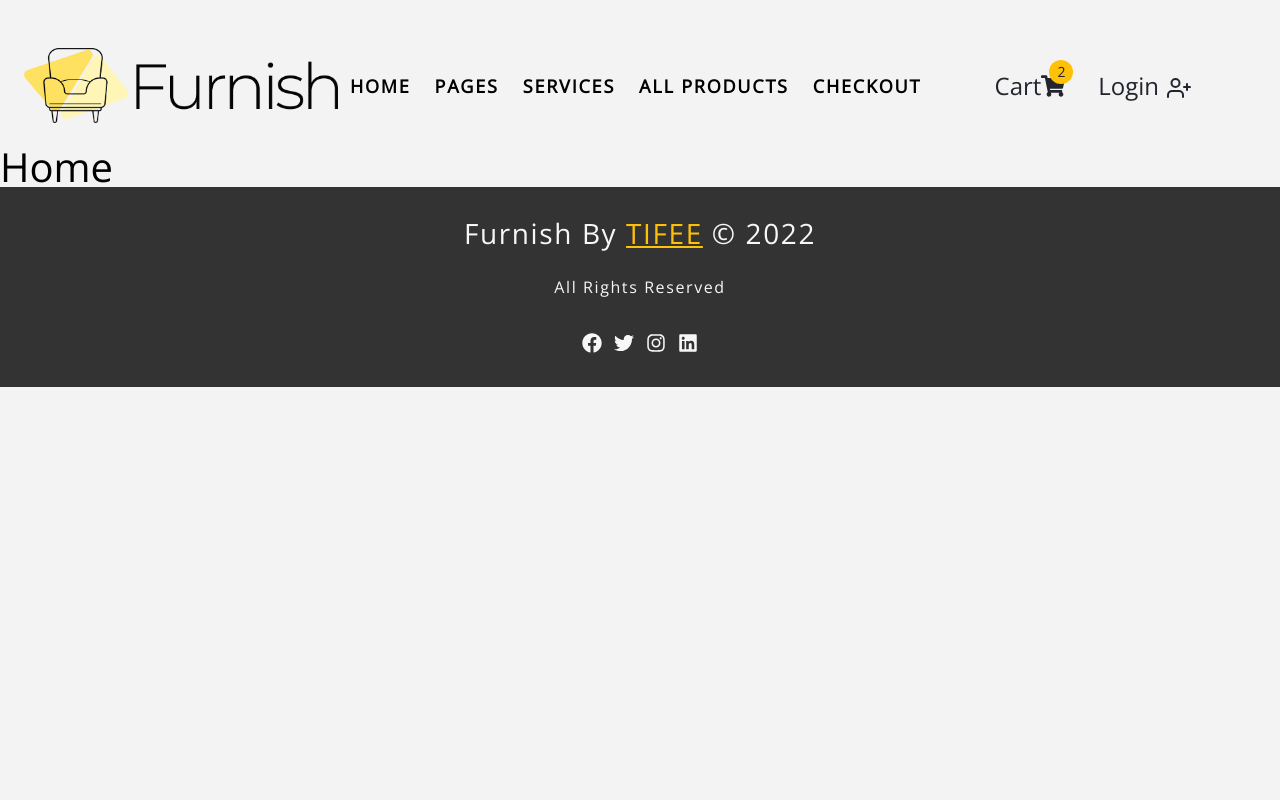
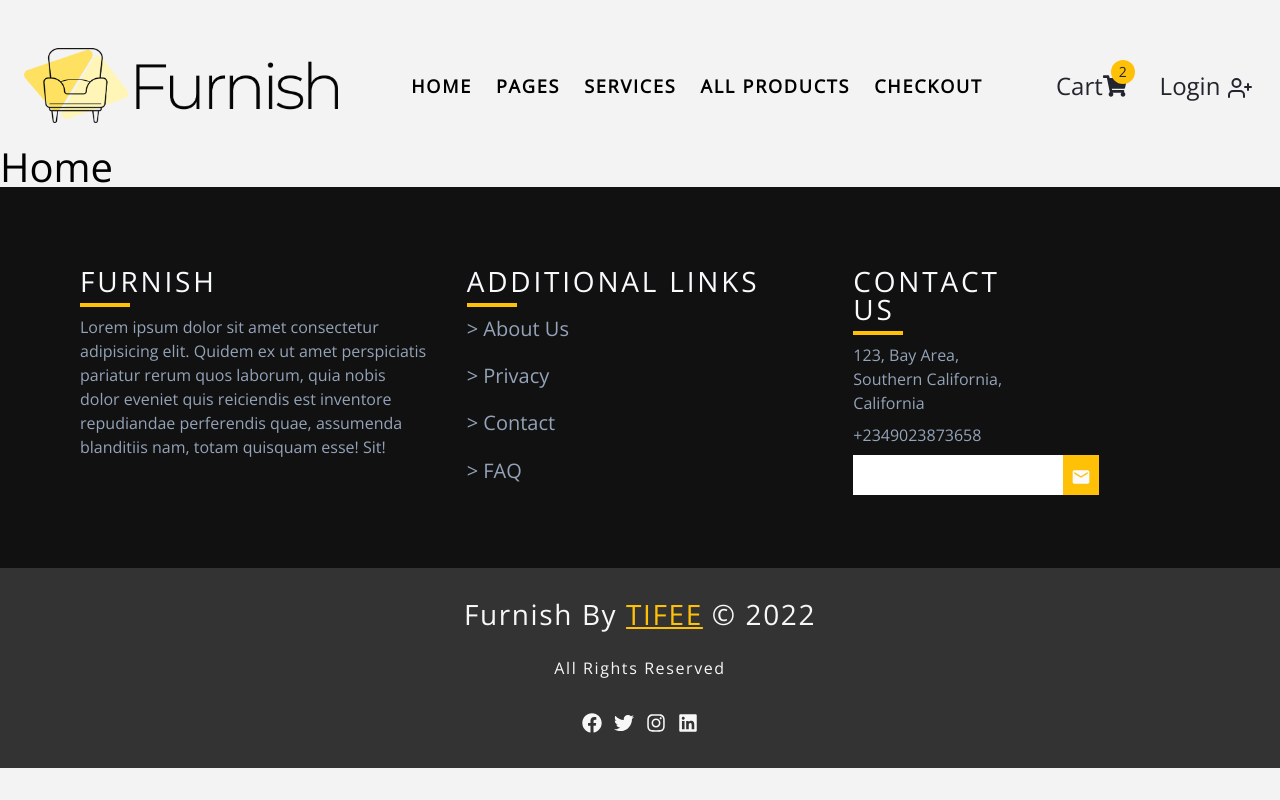
Before and after one commit to Tifee1/furnish-store, a React (Vite) app: page / in a window 1280 px wide. Built offline with nearby package versions, Linux system fonts and the light colour scheme.

Commit message:
feat: added footer

```diff
--- a/src/App.jsx
+++ b/src/App.jsx
@@ -17,20 +17,20 @@ import {
 } from './pages'
 
 const App = () => {
-  const { closeSubmenu } = useAppContext()
+  // const { closeSubmenu } = useAppContext()
 
-  const removeSubmenu = (e) => {
-    if (!e.target.classList.contains('page-nav')) {
-      closeSubmenu()
-    }
-    if (!e.target.classList.contains('show')) {
-      closeSubmenu()
-    }
-  }
+  // const removeSubmenu = (e) => {
+  //   if (!e.target.classList.contains('page-nav')) {
+  //     closeSubmenu()
+  //   }
+  //   if (!e.target.classList.contains('show')) {
+  //     closeSubmenu()
+  //   }
+  // }
 
   return (
     <BrowserRouter>
-      <main onMouseOver={removeSubmenu}>
+      {/* <main onMouseOver={removeSubmenu}> */}
       <Navbar />
       <Sidebar />
       {/* <Submenu /> */}
@@ -49,7 +49,7 @@ const App = () => {
         <Route path='*' element={<Error />} />
       </Routes>
       <Footer />
-      </main>
+      {/* </main> */}
     </BrowserRouter>
   )
 }
--- a/src/components/Footer.jsx
+++ b/src/components/Footer.jsx
@@ -1,8 +1,70 @@
 import { FaFacebook, FaInstagram, FaLinkedin, FaTwitter } from 'react-icons/fa'
+import { MdEmail } from 'react-icons/md'
+
+import { Link } from 'react-router-dom'
 
 const Footer = () => {
   return (
-    <footer className='bg-[#333333] py-8 text-center text-grey tracking-widest'>
+    <footer>
+      <div className='bg-[#111111] text-slate-50'>
+        <section className='w-[90vw] max-w-[500px] tm:max-w-6xl mx-auto  px-4 pt-20 grid tm:grid-cols-3 gap-10'>
+          <article className='pb-16'>
+            <h3 className='uppercase tracking-widest pb-2'>furnish</h3>
+            <div className='bg-yel h-1 w-[50px]'></div>
+            <p className='text-slate-400 pt-2'>
+              Lorem ipsum dolor sit amet consectetur adipisicing elit. Quidem ex
+              ut amet perspiciatis pariatur rerum quos laborum, quia nobis dolor
+              eveniet quis reiciendis est inventore repudiandae perferendis
+              quae, assumenda blanditiis nam, totam quisquam esse! Sit!
+            </p>
+          </article>
+          <article className='pb-16'>
+            <h3 className='uppercase tracking-widest pb-2'>additional links</h3>
+            <div className='bg-yel h-1 w-[50px]'></div>
+            <ul className='text-slate-400 pt-2 capitalize text-xl'>
+              <li className='trans hover:text-yel pb-[1.2rem]'>
+                &gt; <Link to='/about'>about us</Link>
+              </li>
+              <li className='trans hover:text-yel pb-[1.2rem]'>
+                &gt; <Link to='/privacy'>privacy</Link>
+              </li>
+              <li className='trans hover:text-yel pb-[1.2rem]'>
+                &gt; <Link to='/contact'>contact</Link>
+              </li>
+              <li className='trans hover:text-yel pb-[1.2rem]'>
+                &gt; <Link to='/faq'>FAQ</Link>
+              </li>
+            </ul>
+          </article>
+          <article className='pb-16 w-1/2 max-w-[300px]'>
+            <h3 className='uppercase tracking-widest pb-2'>contact us</h3>
+            <div className='bg-yel h-1 w-[50px]'></div>
+            <p className='text-slate-400 pt-2'>
+              {' '}
+              123, Bay Area, Southern California, California
+            </p>
+            <p className='text-slate-400 pt-2'>+2349023873658</p>
+            <form
+              action='https://formspree.io/f/mgeqpbny'
+              method='POST'
+              className='grid grid-cols-[1fr_auto] pt-2'
+            >
+              <input
+                type='email'
+                name='email'
+                className='px-1 py-2 text-pry-500'
+              />
+
+              <button type='submit' className='bg-yel px-2 text-xl'>
+                <MdEmail />
+              </button>
+            </form>
+          </article>
+        </section>
+      </div>
+
+      {/* copyright */}
+      <section className='bg-[#333333] py-8 text-center text-grey tracking-widest'>
         <h3>
           Furnish by{' '}
           <a href='https://github.com/tifee1' className='text-yel underline'>
@@ -24,10 +86,14 @@ const Footer = () => {
           >
             <FaInstagram />
           </a>
-        <a href='https://linkedin.com/tifee1' className='trans hover:text-yel'>
+          <a
+            href='https://linkedin.com/tifee1'
+            className='trans hover:text-yel'
+          >
             <FaLinkedin />
           </a>
         </div>
+      </section>
     </footer>
   )
 }
--- a/src/components/Navbar.jsx
+++ b/src/components/Navbar.jsx
@@ -54,7 +54,9 @@ const Navbar = () => {
           )
         })}
       </ul>
-      <CartBtns />
+      <div className='hidden md:block'>
+        <CartBtns />
+      </div>
     </nav>
   )
 }
--- a/tailwind.config.cjs
+++ b/tailwind.config.cjs
@@ -20,6 +20,7 @@ module.exports = {
       },
       screens: {
         md: '1008px',
+        tm: '768px',
       },
     },
   },
```
Lines whose indentation alone changed are shown as unchanged.
